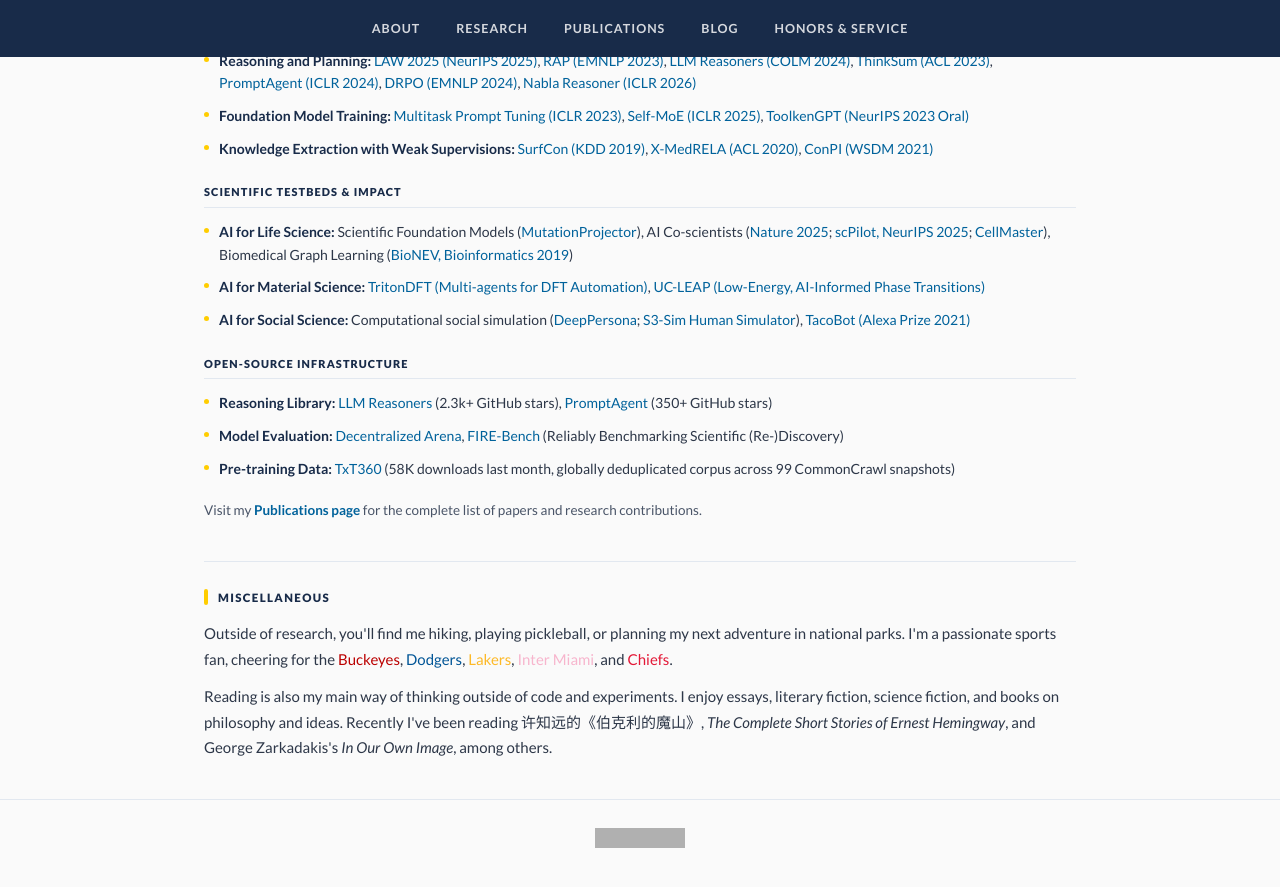
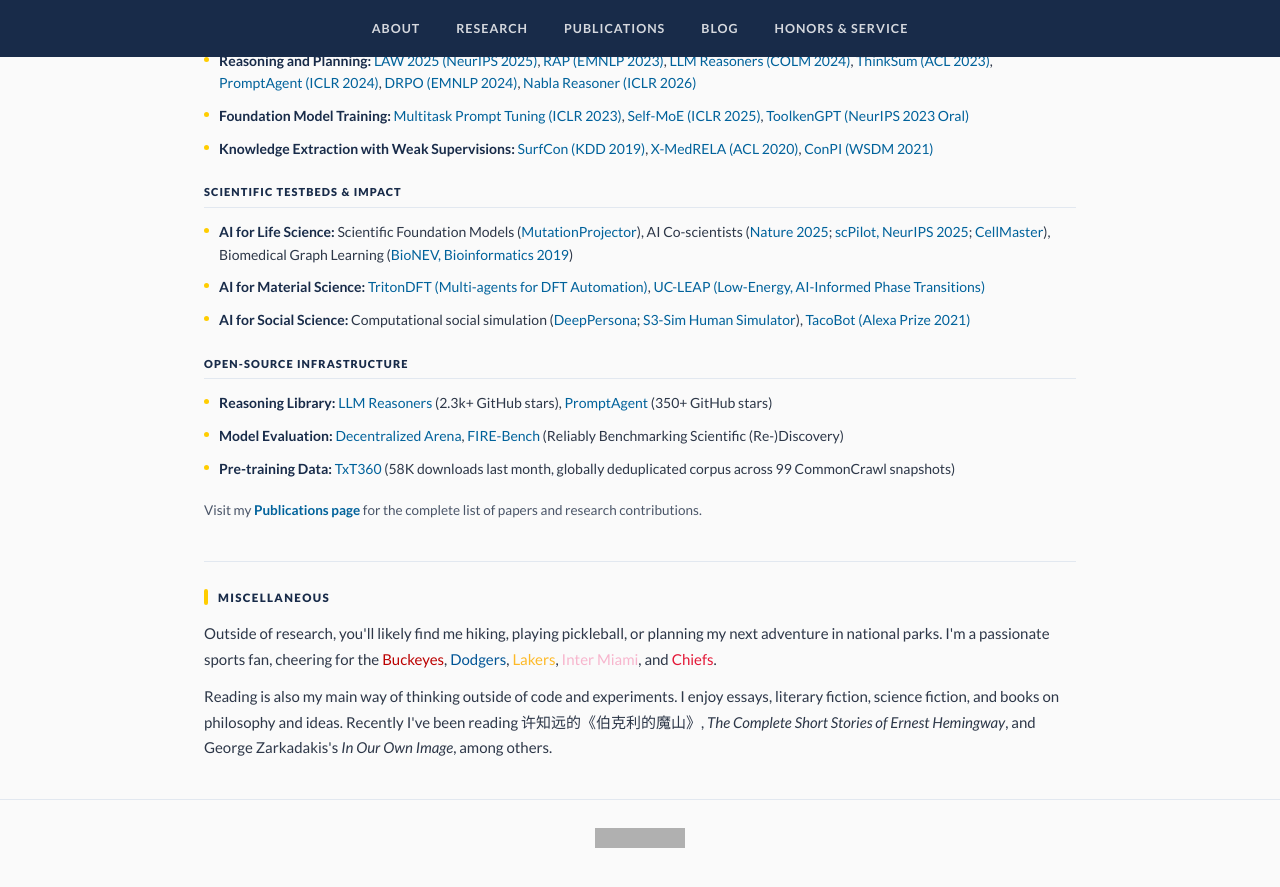
Before and after one commit to zhenwang9102/zhenwang9102.github.io, a Jekyll site: the page built from _posts/2019-06-02-venue.markdown, in a window 1280 px wide and 900 px high, scrolled down 1577 px. Shown: the top 887 px of the window. Built offline with Jekyll 4.4.1, drawn with Linux system fonts in a browser that asks for light colours; grey boxes are pictures that could not be loaded.

Commit message:
Update default.html

```diff
--- a/_layouts/default.html
+++ b/_layouts/default.html
@@ -652,7 +652,7 @@
     <section class="section">
       <h2 class="section-title">Miscellaneous</h2>
       <p style="margin-bottom:11px;">
-        Outside of research, you'll find me hiking, playing pickleball, or planning my next adventure in national parks. I'm a passionate sports fan, cheering for the <a style="color:#BB0000;">Buckeyes</a>, <a style="color:#005596;">Dodgers</a>, <a style="color:#FDB927;">Lakers</a>, <a style="color:#F7B5CD;">Inter Miami</a>, and <a style="color:#E31837;">Chiefs</a>.
+        Outside of research, you'll likely find me hiking, playing pickleball, or planning my next adventure in national parks. I'm a passionate sports fan, cheering for the <a style="color:#BB0000;">Buckeyes</a>, <a style="color:#005596;">Dodgers</a>, <a style="color:#FDB927;">Lakers</a>, <a style="color:#F7B5CD;">Inter Miami</a>, and <a style="color:#E31837;">Chiefs</a>.
       </p>
       <p>
         Reading is also my main way of thinking outside of code and experiments. I enjoy essays, literary fiction, science fiction, and books on philosophy and ideas. Recently I've been reading 许知远的《伯克利的魔山》, <em>The Complete Short Stories of Ernest Hemingway</em>, and George Zarkadakis's <em>In Our Own Image</em>, among others.
```
